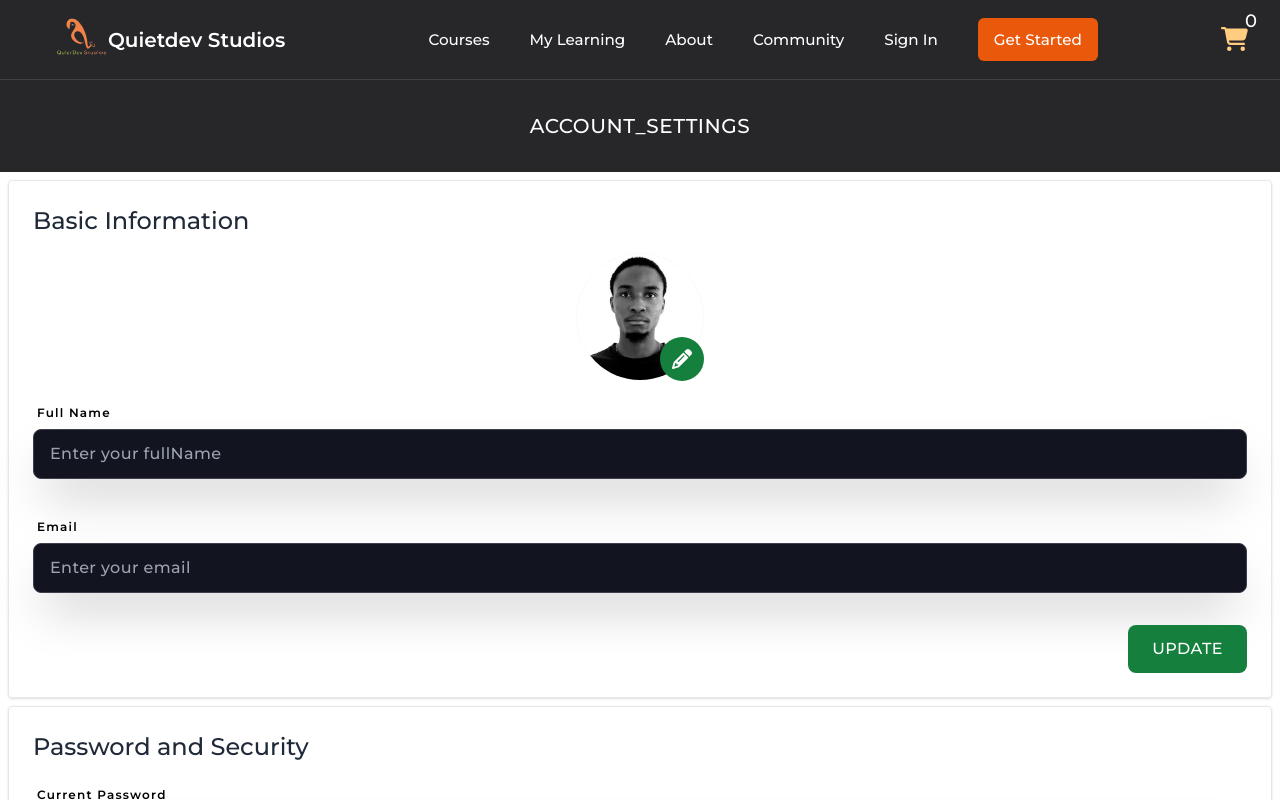
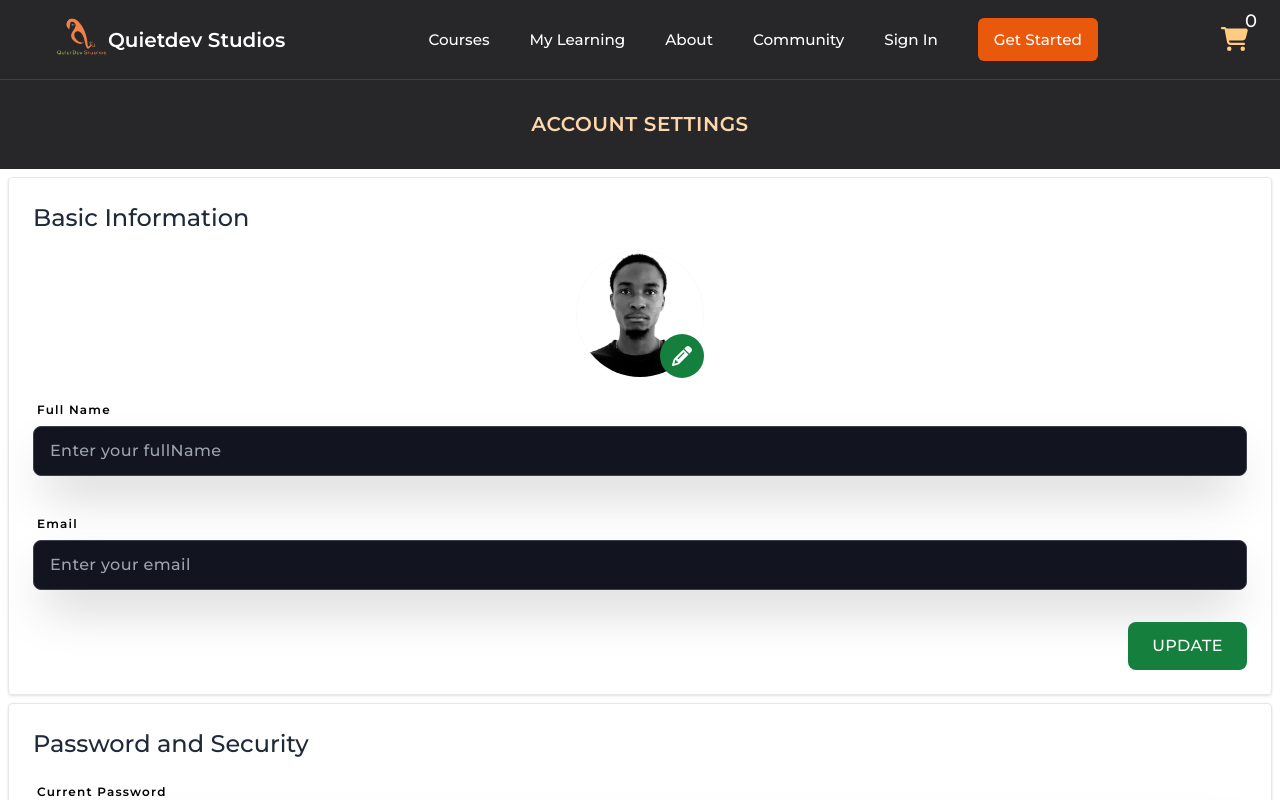
Before and after one commit to quietdevstudios/quietdevstudio, a React (Vite) app: page /account-settings in a window 1280 px wide. Shown: the top 800 px of the page. Built offline with nearby package versions, Linux system fonts and the light colour scheme.

Commit message:
content and styles update

```diff
--- a/src/pages/Accounts/Account_Settings.jsx
+++ b/src/pages/Accounts/Account_Settings.jsx
@@ -8,8 +8,8 @@ import { Link } from "react-router-dom";
 const Account_Settings = () => {
   return (
     <section className="font-montserrat">
-      <div className="text-center text-white bg-zinc-800 font-medium tracking-wide uppercase flex items-center justify-center text-xl py-8">
-        Account_Settings
+      <div className="text-center bg-zinc-800 font-semibold tracking-wide leading-tight uppercase flex items-center justify-center text-xl py-8 text-orange-200">
+        Account Settings
       </div>
       <main>
         <section className="py-6 m-2 border shadow p-6 rounded">
--- a/src/pages/Home.jsx
+++ b/src/pages/Home.jsx
@@ -11,15 +11,15 @@ const Home = () => {
   return (
     <>
       <main className="font-montserrat text-zinc-600">
-        <section className="relative text-center bg-zinc-800 leading-10 flex flex-col items-center justify-center gap-10 p-6 py-8 text-white">
-          <h1 className="text-[2.25rem] font-bold leading-tight tracking-wide md:text-[2.5rem] lg:text-[3.25rem] lg:px-60">
+        <section className="relative text-center bg-zinc-800 leading-10 flex flex-col items-center justify-center gap-6 p-4 py-6 text-white">
+          <h1 className="text-[1.75rem] font-bold leading-tight tracking-wide md:text-[2.5rem] lg:text-[3.25rem] lg:px-60">
             Your{" "}
             <span className="text-orange-200">
               Gateway to Modern Web Development
             </span>{" "}
             Starts Here
           </h1>
-          <p className="font-medium text-[1.125rem] leading-6 tracking-wide">
+          <p className="font-medium text-[1rem] leading-6 tracking-wide">
             Learn to code with structured lessons, hands-on projects, and step
             by step guidance.
           </p>
```
